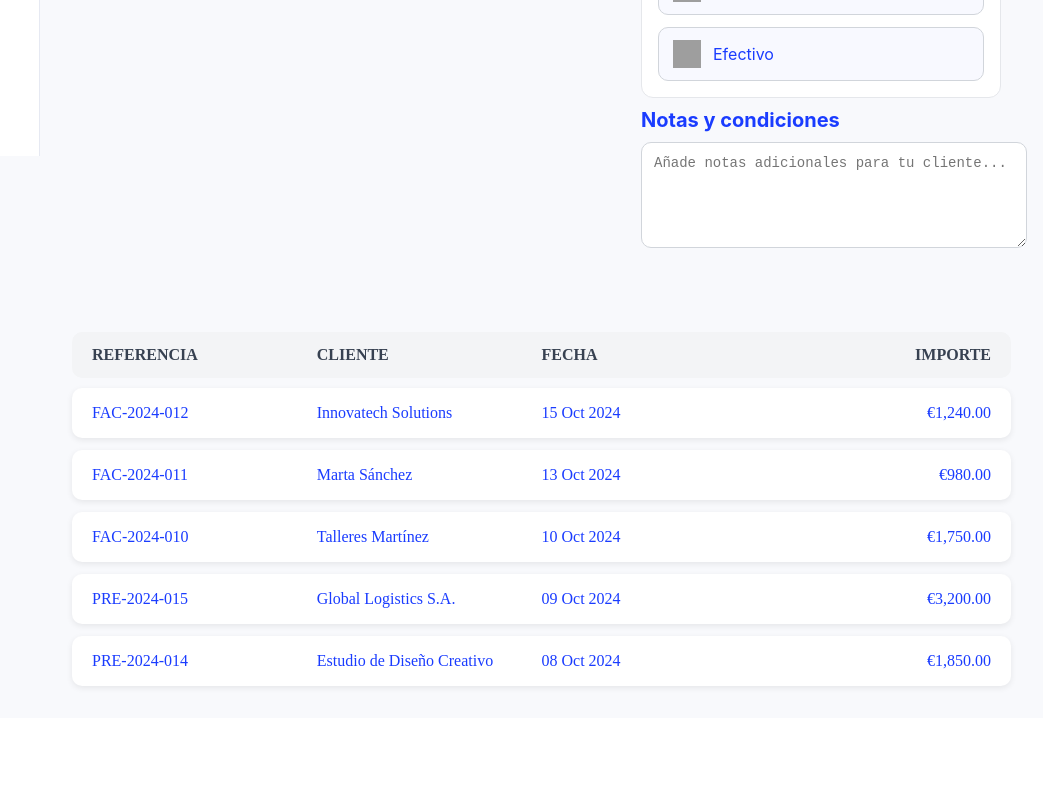
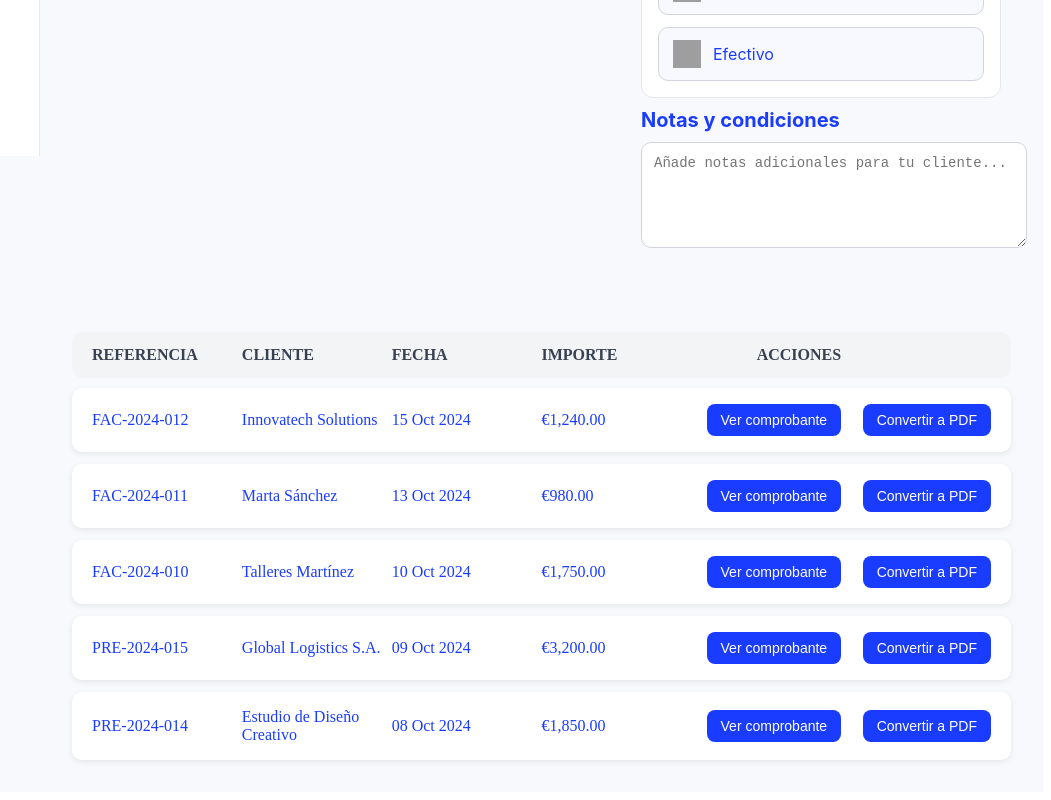
Before and after one commit to irinadiaz22/fact-facilito, a React (Vite) app: page /Comprobantes in a window 1280 px wide. Shown: the part 692-1492 px from the top of the page, without its empty margins (229-1280 px from the left). Before the commit the page ends 1418 px from the top, so only its background shows below. Built offline with nearby package versions, Linux system fonts and the light colour scheme; grey boxes are pictures that could not be loaded.

Commit message:
feat/cambios en tabla facturas

```diff
--- a/src/components/moleculas/comprobanteRow/ComprobanteRow.jsx
+++ b/src/components/moleculas/comprobanteRow/ComprobanteRow.jsx
@@ -8,11 +8,21 @@ export const ComprobanteRow = ({ item, tipo }) => {
       <span>{item.fecha}</span>
       <span>{item.importe}</span>
 
+      <button className="convert-btn">
+          Ver comprobante
+        </button>
+
       {tipo === "presupuesto" && (
         <button className="convert-btn">
           Convertir a Factura
         </button>
       )}
+
+      {tipo === "factura" && (
+        <button className="convert-btn">
+          Convertir a PDF
+        </button>
+      )}
     </div>
   )
 }
--- a/src/components/organisms/comprobantesTable/ComprobantesTable.jsx
+++ b/src/components/organisms/comprobantesTable/ComprobantesTable.jsx
@@ -21,7 +21,7 @@ export const ComprobantesTable = ({ tipo }) => {
         <span>CLIENTE</span>
         <span>FECHA</span>
         <span>IMPORTE</span>
-        {tipo === "presupuesto" && <span>ACCIONES</span>}
+        <span>ACCIONES</span>
       </div>
 
       <div className="table-body">
--- a/src/components/organisms/comprobantesTable/comprobantesTable.css
+++ b/src/components/organisms/comprobantesTable/comprobantesTable.css
@@ -6,7 +6,7 @@
 /* Cabecera */
 .table-header {
   display: grid;
-  grid-template-columns: repeat(4, 1fr);
+  grid-template-columns: repeat(6, 1fr);
   background: #f3f4f6;
   padding: 14px 20px;
   font-weight: 600;
@@ -16,11 +16,6 @@
 
 .table-header span:last-child {
   text-align: right;
-}
-
-/* Si es presupuesto, añadir columna extra */
-.table-header.presupuesto {
-  grid-template-columns: repeat(5, 1fr);
 }
 
 /* Filas */
@@ -33,7 +28,7 @@
 
 .table-row {
   display: grid;
-  grid-template-columns: repeat(4, 1fr);
+  grid-template-columns: repeat(6, 1fr);
   background: white;
   padding: 16px 20px;
   border-radius: 10px;
@@ -43,11 +38,6 @@
 
 .table-row span:last-child {
   text-align: right;
-}
-
-/* Si es presupuesto, añadir columna extra */
-.table-row.presupuesto {
-  grid-template-columns: repeat(5, 1fr);
 }
 
 /* Botón convertir */
```
